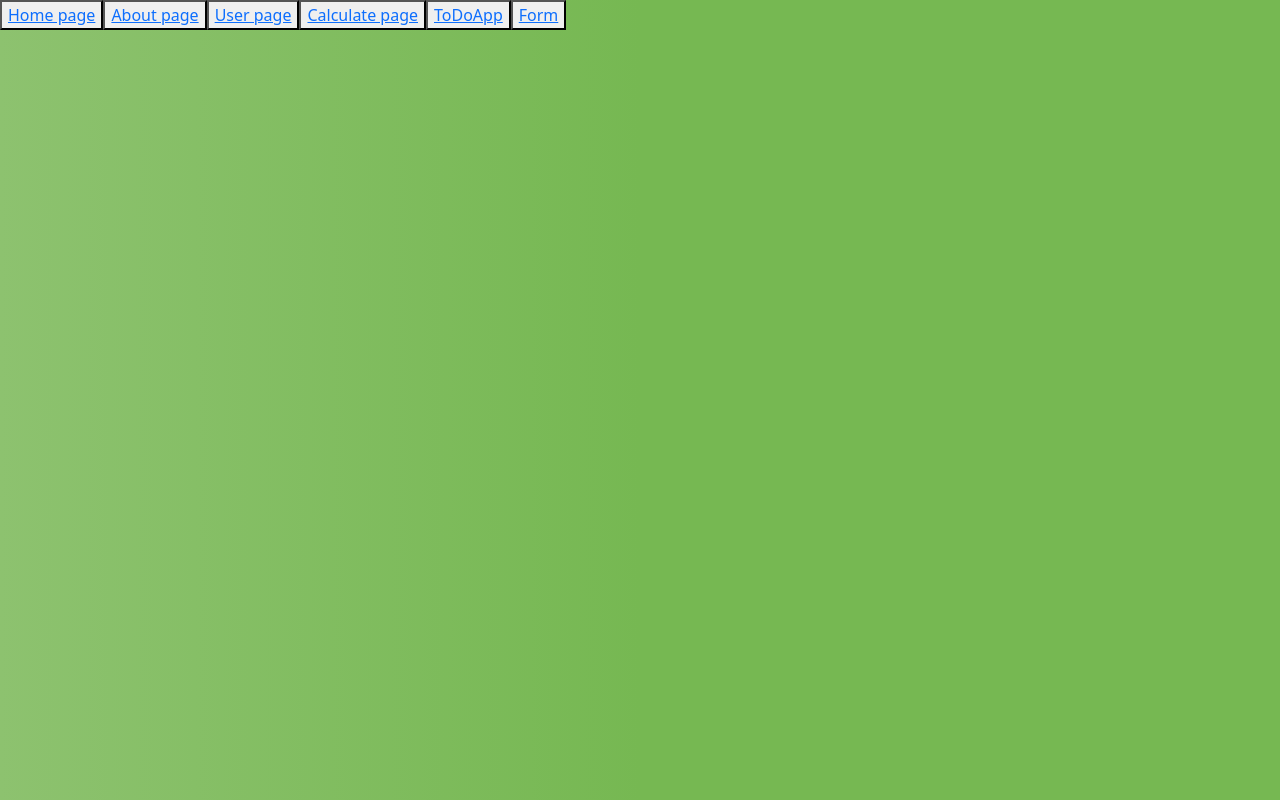
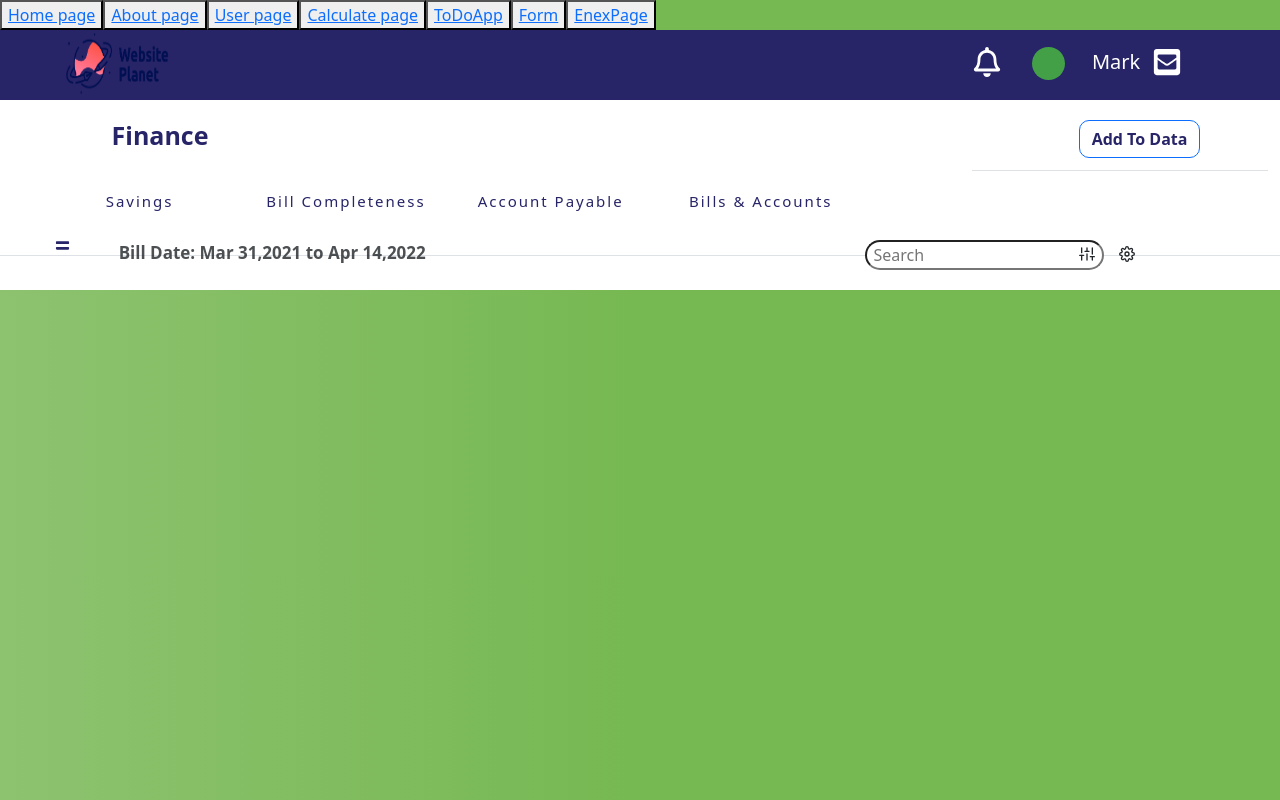
Before and after one commit to Kaushik2876/kaushikReactPractice, a React (Create React App) app: page /enexpage in a window 1280 px wide. Built offline with nearby package versions, Linux system fonts and the light colour scheme.

Commit message:
Work on Static page

```diff
--- a/src/Components/FormComponent/Input/index.tsx
+++ b/src/Components/FormComponent/Input/index.tsx
@@ -1,12 +1,14 @@
 import { ErrorMessage, Field, FieldProps } from "formik"
 
-const Input = ({ name , placeholder,type='text' }:{name:string; placeholder?:string; type?:string;})=>{
+const Input = ({
+   name , placeholder,type='text'}:{name:string; placeholder?:string; type?:string;
+  })=>{
     return (
         <Field name={name}>
             {({ field }: FieldProps) => {
               return (
                 <div>
-                  <input {...field} name={name} placeholder={placeholder} type={type}/>
+                  <input {...field} name={name} placeholder={placeholder} type={type} />
                   <ErrorMessage className="feed-back-error" name={field.name} component={'span'}/>
                 </div>
               )
--- a/src/Container/Formvalidate/FormValid.tsx
+++ b/src/Container/Formvalidate/FormValid.tsx
@@ -34,7 +34,6 @@ const FormValid = (()=> {
     confirmPassword: "",
     email: "",
     mobile: "",
-      // initialVal:'',
     },
     validationSchema: Yup.object().shape({
       fName: Yup.string().required('First Name is a required field'),
--- /dev/null
+++ b/src/Enexpage/Enexpage.tsx
@@ -0,0 +1,133 @@
+import {
+  FaAlignJustify,
+  FaEnvelopeSquare,
+  FaEquals,
+  FaRegBell,
+} from "react-icons/fa";
+import { FiSettings, FiSliders } from "react-icons/fi";
+
+const EnexPage = () => {
+  const image: any = require("Asset/img/fiverr-logo-1.png");
+  let name = "Mark";
+  return (
+    <>
+      <div className="container-fluid enexcontainer">
+        <div className="row">
+          <div className="col-sm-2">
+            <img className="imgsize" src={image} alt="not found" />
+            {/* style="height: 70px; width: 80px; margin-left: 85px;" */}
+          </div>
+          <div className="col-sm-7"> </div>
+          <div className="col-sm-3">
+            <ul className="nav nav-tabs">
+              <li className="liSize">
+
+                <FaRegBell className="icon" />
+              </li>
+              <li className="liSize">
+                <div className="round"> </div>
+              </li>
+              <li className="liSize">
+                <div className="font1">{name}</div>
+              </li>
+              <li className="liSize">
+                <div  className="dropdown">
+                < FaEnvelopeSquare className="icon" />
+                </div>
+              </li>
+              <li className="liSize">
+              <FaAlignJustify className="icon" />
+              </li>
+            </ul>
+          </div>
+        </div>
+      </div>
+      <div className="container-fluid container2">
+        <div className="row">
+          <div className="col-sm-3">
+            <div className="finDiv">Finance</div>
+          </div>
+          <div className="col-sm-7"></div>
+          <div className="col-sm-2">
+            <div>
+              <button className="btn btn-primary">
+                <b> Add To Data</b>
+              </button>
+            </div>
+          </div>
+        </div>
+      </div>
+      <div className="container-fluid container2">
+        <div className="row  nav1">
+          {/* <div className="col-sm-12"> */}
+          <ul className="nav nav-tabs">
+            <li className="col-sm-1"></li>
+            <li className="li1 col-sm-1">Savings</li>
+            <li className="li2 col-sm-2">Bill Completeness</li>
+            <li className="li1 col-sm-2">Account Payable</li>
+            <li className="li1 col-sm-2">Bills & Accounts</li>
+            <li className="li1 col-sm-2"></li>
+            <li className="li2 col-sm-1">
+              <FaEquals />
+            </li>
+          </ul>
+        </div>
+      </div>
+      {/* </div> */}
+      <div className="container-fluid container3">
+        <div className="row">
+          <div className="col-sm-1"></div>
+          <div className="col-sm-6">
+            <div className="fontSize">
+              Bill Date: Mar 31,2021 to Apr 14,2022
+            </div>
+          </div>
+          <div className="col-sm-1"></div>
+          <div className="col-sm-2">
+            <div>
+              <input
+                className="inputStyle"
+                type="text"
+                placeholder=" Search"
+              ></input>
+            </div>
+          </div>
+          <div className="col-sm-1" id="space">
+            <FiSliders /> <FiSettings />
+          </div>
+          {/* <div className="col-sm-1 " ></div> */}
+        </div>
+      </div>
+      {/* <div className="container-fluid table">
+        <div className="row">
+          <div>
+            <table className="table table-striped">
+              <thead>
+                <tr>
+                  <th>S.No</th>
+                  <th>Firstname</th>
+                </tr>
+              </thead>
+              <tbody>
+                <tr>
+                  <td>1</td>
+                  <td>Kaushik</td>
+                </tr>
+                <tr>
+                  <td>2</td>
+                  <td>Chintan</td>
+                </tr>
+                <tr>
+                  <td>3</td>
+                  <td>Maulik</td>
+                </tr>
+              </tbody>
+            </table>
+          </div>
+        </div>
+      </div> */}
+    </>
+  );
+};
+
+export default EnexPage;
--- a/src/index.css
+++ b/src/index.css
@@ -245,3 +245,100 @@ body {
   -webkit-font-smoothing: antialiased;
   -moz-osx-font-smoothing: grayscale;
 }
+
+
+
+.enexcontainer{
+  /* position: fixed;  */
+  background-color: #272467;
+  /* z-index: 997;  */
+  height: 70px;
+}
+.imgsize{
+  margin-left: 50px;
+  height: 70px;
+  width: 110px;
+}
+
+.liSize{
+  height:70px;
+  width: 60px;
+}
+.icon{
+  margin-top: 17px;
+  font-size:30px;
+  color:white;
+}
+.font1{
+  margin-top:17px;
+  font-size: 20px;
+  color:white;
+}
+.round{
+  height:33px;
+  width: 33px;
+  /* margin-left: 20px; */
+  margin-top: 17px;
+  font-size:20px;
+  background-color: #43A047;
+  /* color: green; */
+  border-radius:50%;
+}
+.container2{
+  height:70px;
+  background-color:white;
+}
+
+.btn-primary{
+  color: #272467 !important;
+  background-color:transparent !important;
+  margin-top: 20px;
+  border-color: #272467;
+  border-radius: 10px !important;
+}
+.finDiv{
+  color: #272467;
+  font-size:25px;
+  font-weight: 600;
+  margin-top:17px;
+  text-align: center;
+}
+.li1{
+  letter-spacing: 2px;
+  font-size:15px;
+  font-weight:30px;
+  color:#272467;
+  margin-top: 20px;
+
+}
+.li2{
+  margin-top: 20px;
+  font-weight:30px;
+  letter-spacing: 2px;
+  margin-left: 55px;
+  font-size:15px;
+  color:#272467;
+}
+/* .nav1{
+  margin-top: 40px;
+} */
+.container3{
+  height: 50px;
+  background-color: white;
+}
+.fontSize{
+  font-size:17px;
+  font-weight: 600;
+  opacity: 0.8;
+}
+.inputStyle{
+  border-radius: 20px;
+  /* opacity: 0.8;
+ */
+}
+#space{
+  letter-spacing:20px;
+}
+.table{
+  background-color: white;
+}
--- a/src/root.js
+++ b/src/root.js
@@ -11,6 +11,7 @@ import App from "./App"
 import View from "Container/Home/View";
 import TodoApp from "TodoApp/ToApp";
 import FormValid from "Container/Formvalidate/FormValid";
+import EnexPage from "Enexpage/Enexpage";
 
 const Root =()=> {
   // console.log("Root")
@@ -22,6 +23,7 @@ const Root =()=> {
         <button><Link to="/cdata">Calculate page  </Link></button>
         <button><Link to="/toDoApp">ToDoApp </Link></button>
         <button><Link to="/formValid">Form </Link></button>
+        <button><Link to="/enexpage">EnexPage</Link></button>
 
 
         <Routes>
@@ -33,7 +35,7 @@ const Root =()=> {
         <Route path="product/:productId" element={<View/>}/>
         <Route path="/toDoApp" element={<TodoApp/>} exact/>
         <Route path="/formValid" element={<FormValid/>} exact/>
-
+        <Route path="/enexpage" element={<EnexPage/> } exact/>
 
         </Routes>
       </Router>
```
Also changed, not shown: src/Asset/img/enex-logo.png (added), src/Asset/img/fiverr-logo-1.png (added).
